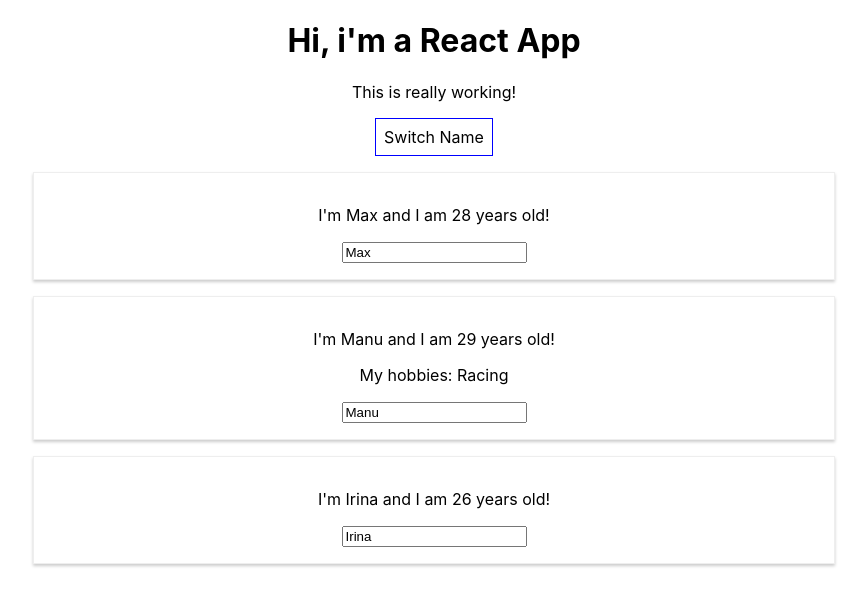
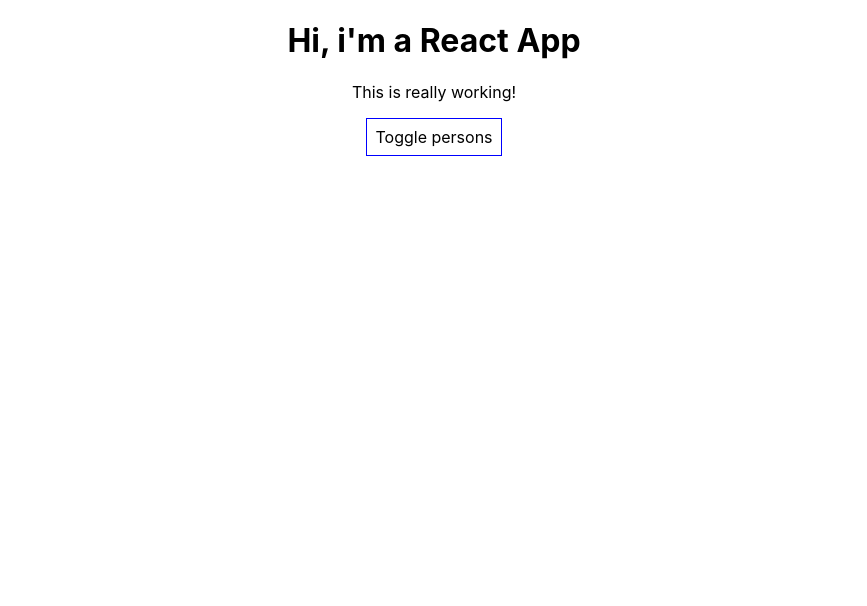
Before and after one commit to brainman07/react-complete-guide, a React (Create React App) app: page / in a window 1280 px wide. Shown: the top 606 px of the page, without its empty margins (206-1073 px from the left). Built offline with nearby package versions, Linux system fonts and the light colour scheme.

Commit message:
conditional rendering

```diff
--- a/src/App.js
+++ b/src/App.js
@@ -8,7 +8,9 @@
             {name: 'Max', age: 28},
             {name: 'Manu', age: 29},
             {name: 'Irina', age: 26}
-        ]
+        ],
+        otherState: 'some other value',
+        showPersons: false
     }
 
     switchNameHandler = (newName) => {
@@ -28,6 +30,11 @@
         ]});
     }
 
+    togglePersonsHandler = () => {
+        const doesShow = this.state.showPersons;
+        this.setState({showPersons: !doesShow})
+    }
+
     render() {
         const buttonStyle = {
             backgroundColor: 'white',
@@ -37,16 +44,11 @@
             cursor: 'pointer'
         }
 
-        return (
-            <div className="App">
-                <h1>Hi, i'm a React App</h1>
-                <p>This is really working!</p>
-                <button
-                    style={buttonStyle}
-                    onClick={() => this.switchNameHandler('Maximilian!!')}
-                >
-                    Switch Name
-                </button>
+        let persons = null;
+
+        if (this.state.showPersons) {
+            persons = (
+                <div>
                     <Person
                         name={this.state.persons[0].name}
                         age={this.state.persons[0].age}
@@ -64,6 +66,22 @@
                     />
                 </div>
             );
+        }
+
+        return (
+            <div className="App">
+                <h1>Hi, i'm a React App</h1>
+                <p>This is really working!</p>
+                <button
+                    style={buttonStyle}
+                    onClick={this.togglePersonsHandler}
+                >
+                    Toggle persons
+                </button>
+
+                {persons}
+            </div>
+        );
         // return React.createElement('div', {className: 'App'}, React.createElement('h1', null, 'Hi, i\'m a React App'));
     }
 }
```
Also changed, not shown: 1 other file (tests, documents, lock files or other folders). Lines whose indentation alone changed are shown as unchanged.
